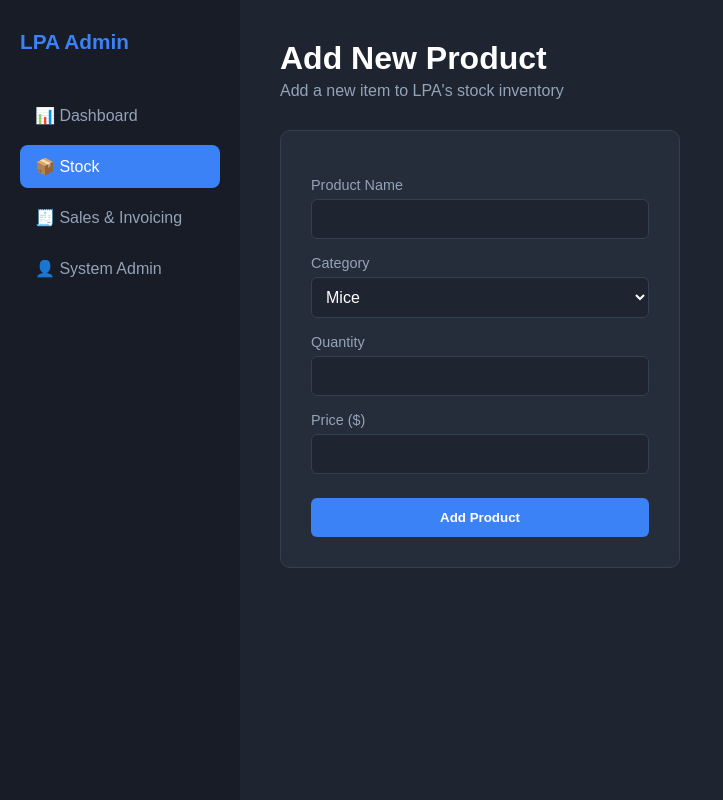
After one commit to kiren5/lpa-software-project, a Flask app: page /stock/add in a window 1280 px wide. The commit adds this page. Shown: the whole page, without its empty margins (0-723 px from the left). Run offline with Flask 3, Linux system fonts and the light colour scheme.

Commit message:
Add working Add New Product feature to stock management

```diff
--- a/lpa-desktop/app.py
+++ b/lpa-desktop/app.py
@@ -46,6 +46,21 @@ def edit_stock(item_id):
         return redirect(url_for("stock"))
     return render_template("edit_stock.html", item=item)
 
+@app.route("/stock/add", methods=["GET", "POST"])
+def add_stock():
+    if request.method == "POST":
+        new_id = max(item["id"] for item in STOCK) + 1
+        new_item = {
+            "id": new_id,
+            "name": request.form["name"],
+            "quantity": int(request.form["quantity"]),
+            "price": float(request.form["price"]),
+            "category": request.form["category"]
+        }
+        STOCK.append(new_item)
+        return redirect(url_for("stock"))
+    return render_template("add_stock.html")
+
 @app.route("/sales")
 def sales():
     return render_template("sales.html", sales=SALES)
--- /dev/null
+++ b/lpa-desktop/templates/add_stock.html
@@ -0,0 +1,86 @@
+<!DOCTYPE html>
+<html lang="en">
+<head>
+    <meta charset="UTF-8">
+    <meta name="viewport" content="width=device-width, initial-scale=1.0">
+    <title>Add Stock - LPA Admin</title>
+    <link rel="stylesheet" href="{{ url_for('static', filename='css/style.css') }}">
+    <style>
+        .edit-form {
+            background-color: var(--card);
+            border: 1px solid var(--border);
+            border-radius: 10px;
+            padding: 30px;
+            max-width: 400px;
+        }
+        .edit-form label {
+            display: block;
+            color: var(--grey);
+            font-size: 0.9em;
+            margin-bottom: 6px;
+            margin-top: 16px;
+        }
+        .edit-form input, .edit-form select {
+            width: 100%;
+            padding: 10px;
+            border-radius: 6px;
+            border: 1px solid var(--border);
+            background-color: var(--dark);
+            color: var(--white);
+            font-size: 1em;
+        }
+        .edit-form button {
+            background-color: var(--blue);
+            color: white;
+            border: none;
+            padding: 12px 24px;
+            border-radius: 6px;
+            font-weight: bold;
+            cursor: pointer;
+            margin-top: 24px;
+            width: 100%;
+        }
+        .edit-form button:hover {
+            background-color: #2563eb;
+        }
+    </style>
+</head>
+<body>
+
+    <div class="sidebar">
+        <h2>LPA Admin</h2>
+        <a href="/">📊 Dashboard</a>
+        <a href="/stock" class="active">📦 Stock</a>
+        <a href="/sales">🧾 Sales & Invoicing</a>
+        <a href="/admin">👤 System Admin</a>
+    </div>
+
+    <div class="main">
+        <h1>Add New Product</h1>
+        <p class="subtitle">Add a new item to LPA's stock inventory</p>
+
+        <form class="edit-form" method="POST">
+            <label>Product Name</label>
+            <input type="text" name="name" required>
+
+            <label>Category</label>
+            <select name="category" required>
+                <option value="Mice">Mice</option>
+                <option value="Keyboards">Keyboards</option>
+                <option value="Cameras">Cameras</option>
+                <option value="Audio">Audio</option>
+                <option value="Accessories">Accessories</option>
+            </select>
+
+            <label>Quantity</label>
+            <input type="number" name="quantity" required>
+
+            <label>Price ($)</label>
+            <input type="number" step="0.01" name="price" required>
+
+            <button type="submit">Add Product</button>
+        </form>
+    </div>
+
+</body>
+</html>
--- a/lpa-desktop/templates/stock.html
+++ b/lpa-desktop/templates/stock.html
@@ -19,6 +19,7 @@
     <div class="main">
         <h1>Stock Management</h1>
         <p class="subtitle">View and manage LPA computer peripheral inventory</p>
+        <a href="/stock/add"><button class="action-btn" style="margin-bottom:20px;">+ Add New Product</button></a>
 
         <table>
             <thead>
```
